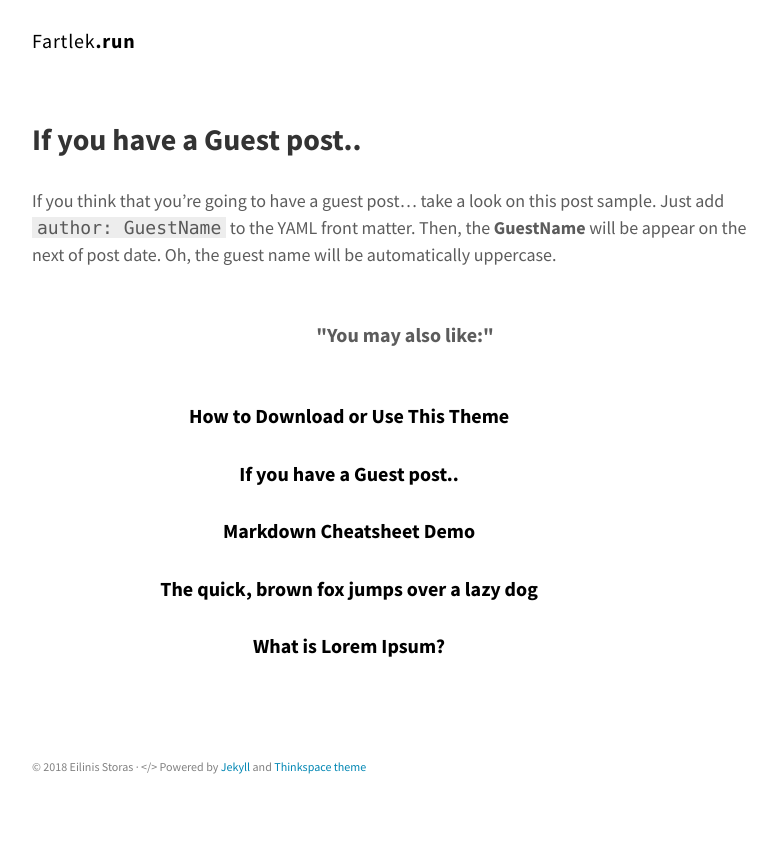
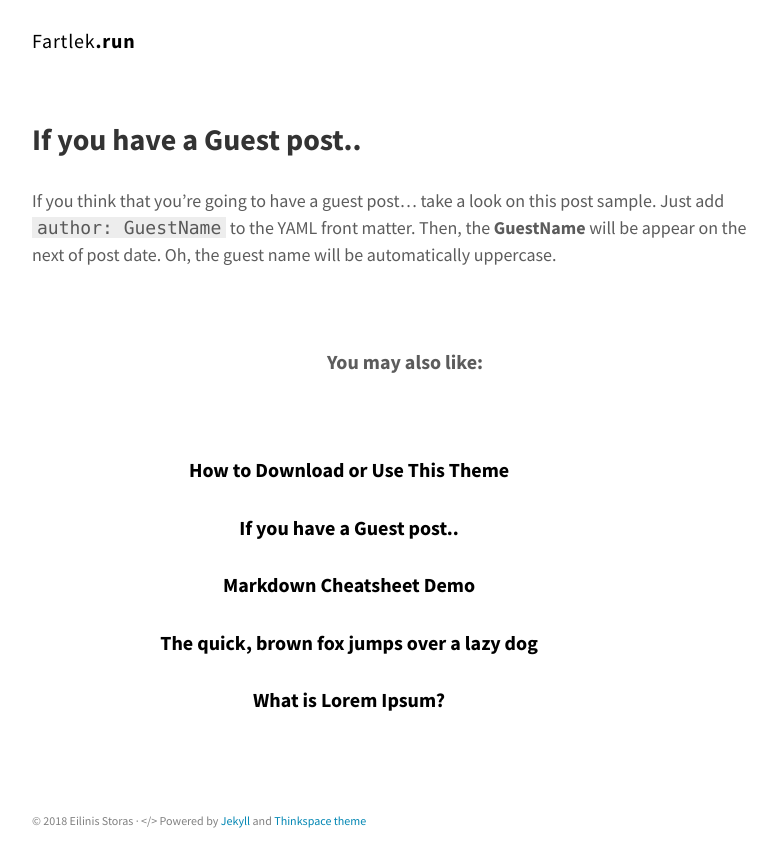
Before and after one commit to fartlekRun/fartlekrun.github.io, a Jekyll site: the page built from _posts/2016-06-09-if-you-have-a-guest-post.md, in a window 1280 px wide. Shown: the top 867 px of the page, without its empty margins (235-1012 px from the left). Built offline with Jekyll 4.4.1, drawn with Linux system fonts in a browser that asks for light colours.

Commit message:
you may also like

```diff
--- a/_layouts/post.html
+++ b/_layouts/post.html
@@ -14,7 +14,7 @@ layout: default
 
 {% include comments.html %}
 
-<div class="article-title"><h4 align="center">"You may also like:"</h4></div>
+<div class="container"><h4 align="center">You may also like:</h4></div>
 
 <section class="post-list">
     <div class="container">
```
